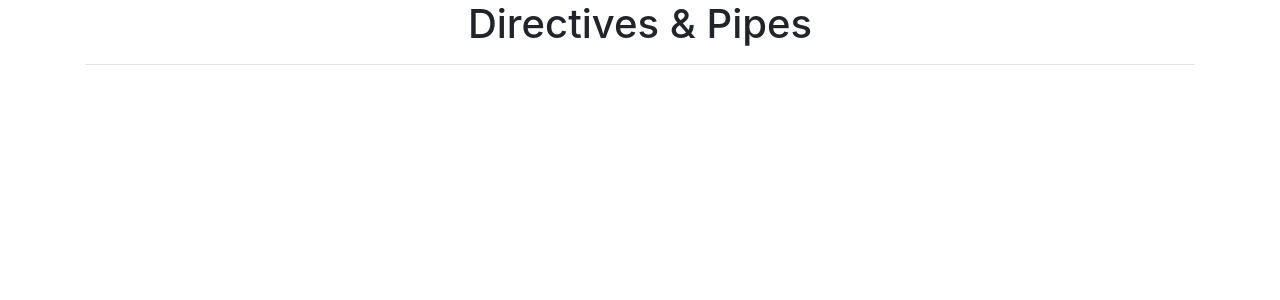
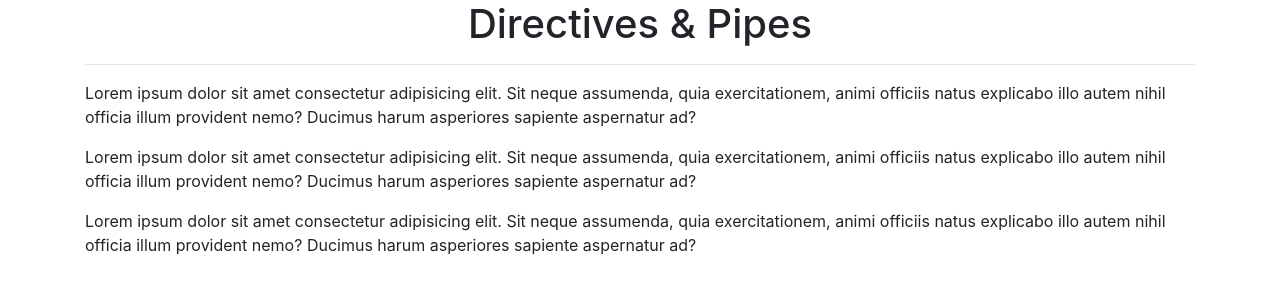
Before and after one commit to gprathuish/angular-directives-and-pipes, an Angular app: page / in a window 1280 px wide. Shown: the top 300 px of the page. Built offline with nearby package versions, Linux system fonts and the light colour scheme.

Commit message:
Custom directive init

```diff
--- a/src/app/app.component.html
+++ b/src/app/app.component.html
@@ -1,7 +1,14 @@
 <!--The content below is only a placeholder and can be replaced.-->
-<div class="container text-center">
-  <h1>
+<div class="container">
+  <h1 class="text-center">
     Directives & Pipes
   </h1>
   <hr>
+  <p appHighlight>Lorem ipsum dolor sit amet consectetur adipisicing elit. Sit neque assumenda, quia exercitationem, animi officiis natus explicabo illo autem nihil officia illum provident nemo? Ducimus harum asperiores sapiente aspernatur ad?</p>
+
+  <p appHighlight="red">Lorem ipsum dolor sit amet consectetur adipisicing elit. Sit neque assumenda, quia exercitationem, animi officiis natus explicabo illo autem nihil officia illum provident nemo? Ducimus harum asperiores sapiente aspernatur ad?</p>
+
+  <p [appHighlight]="'blue'">Lorem ipsum dolor sit amet consectetur adipisicing elit. Sit neque assumenda, quia exercitationem, animi officiis natus explicabo illo autem nihil officia illum provident nemo? Ducimus harum asperiores sapiente aspernatur ad?</p>
+
+
 </div>
--- a/src/app/app.module.ts
+++ b/src/app/app.module.ts
@@ -3,10 +3,12 @@ import { NgModule } from '@angular/core';
 
 import { AppRoutingModule } from './app-routing.module';
 import { AppComponent } from './app.component';
+import { HighlightDirective } from './highlight.directive';
 
 @NgModule({
   declarations: [
-    AppComponent
+    AppComponent,
+    HighlightDirective
   ],
   imports: [
     BrowserModule,
--- /dev/null
+++ b/src/app/highlight.directive.ts
@@ -0,0 +1,23 @@
+import { Directive, ElementRef, HostListener, Input } from '@angular/core';
+
+@Directive({
+  selector: '[appHighlight]'
+})
+export class HighlightDirective {
+
+  constructor(private el: ElementRef) { }
+  @HostListener('mouseenter') onMouseEnter() {
+    this.changeColor(this.hightlightColor || 'yellow');
+  }
+
+  @HostListener('mouseleave') onmouseleave() {
+    this.changeColor(null);
+  }
+
+  @Input('appHighlight') hightlightColor: string;
+
+  private changeColor(color){
+    this.el.nativeElement.style.backgroundColor = color;
+  }
+
+}
```
Also changed, not shown: 1 other file (tests, documents, lock files or other folders).
